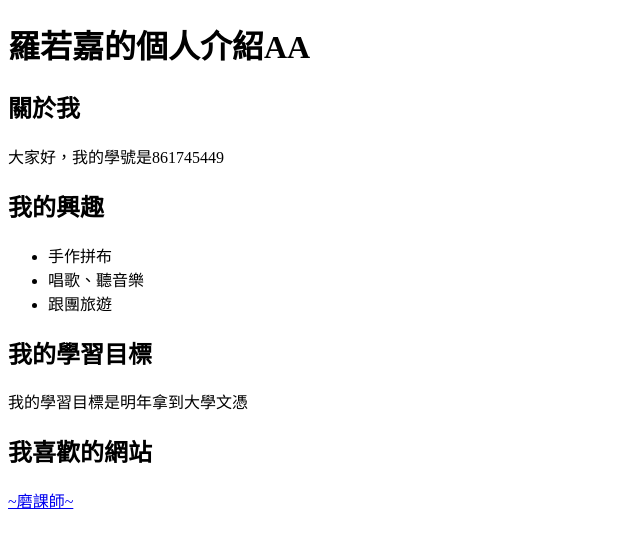
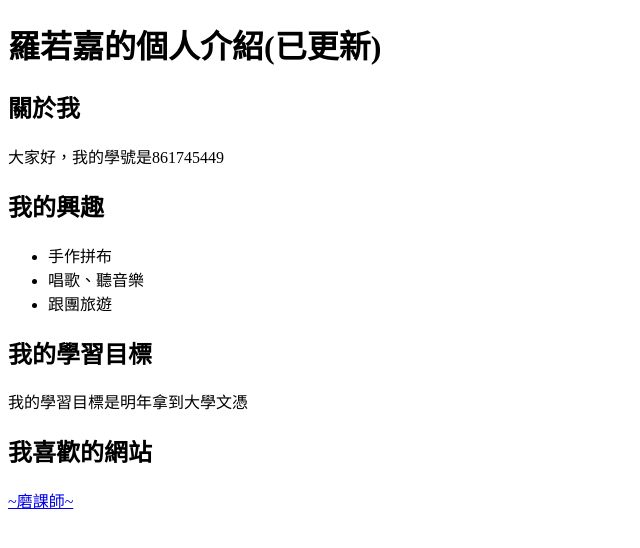
Before and after one commit to Zhaotai29/nou_861745449, a plain HTML site: page index.html in a window 1280 px wide. Shown: the whole page, without its empty margins (0-640 px from the left). Drawn offline with Linux system fonts and the light colour scheme.

Commit message:
Add files via upload

```diff
--- a/index.html
+++ b/index.html
@@ -7,7 +7,7 @@
 </head>
 <body>
     <header>
-        <h1>羅若嘉的個人介紹AA</h1>
+        <h1>羅若嘉的個人介紹(已更新)</h1>
     </header>
     <h2>關於我</h2>
     <p>大家好，我的學號是861745449</p>
```
